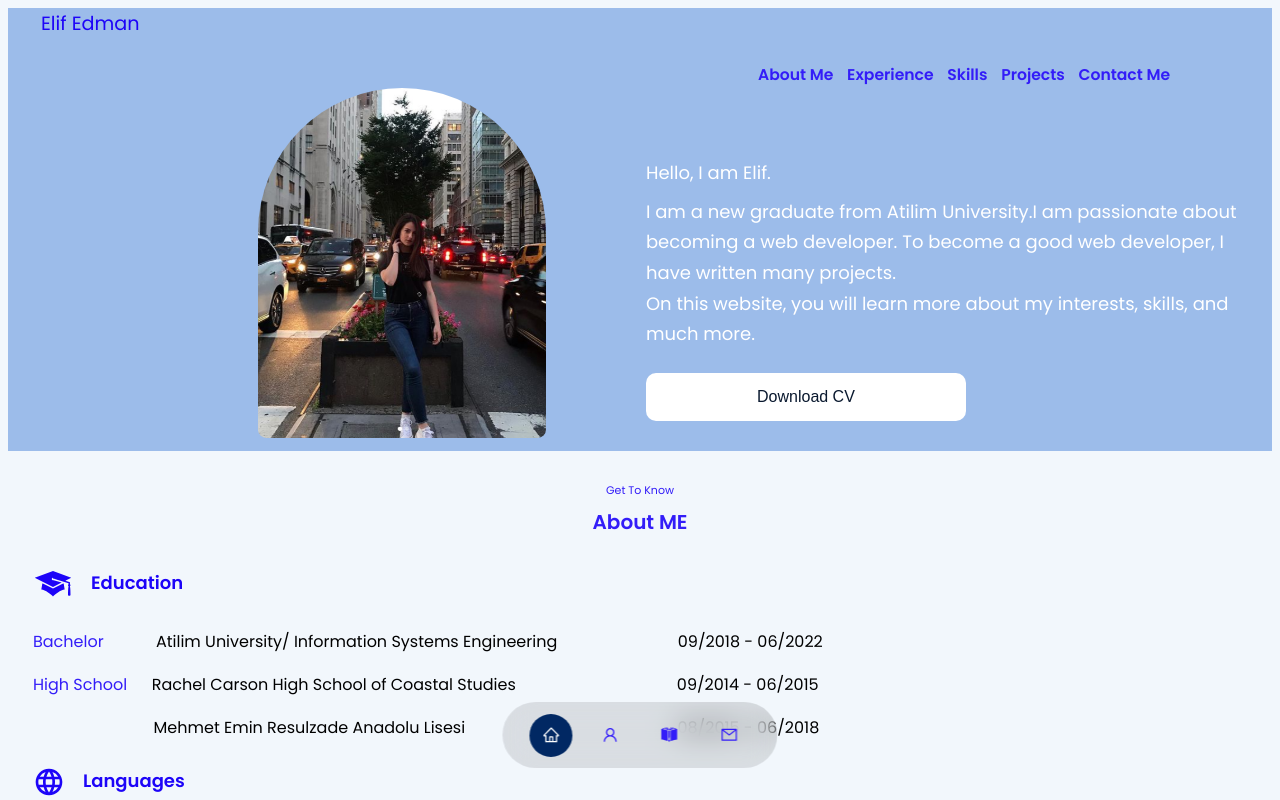
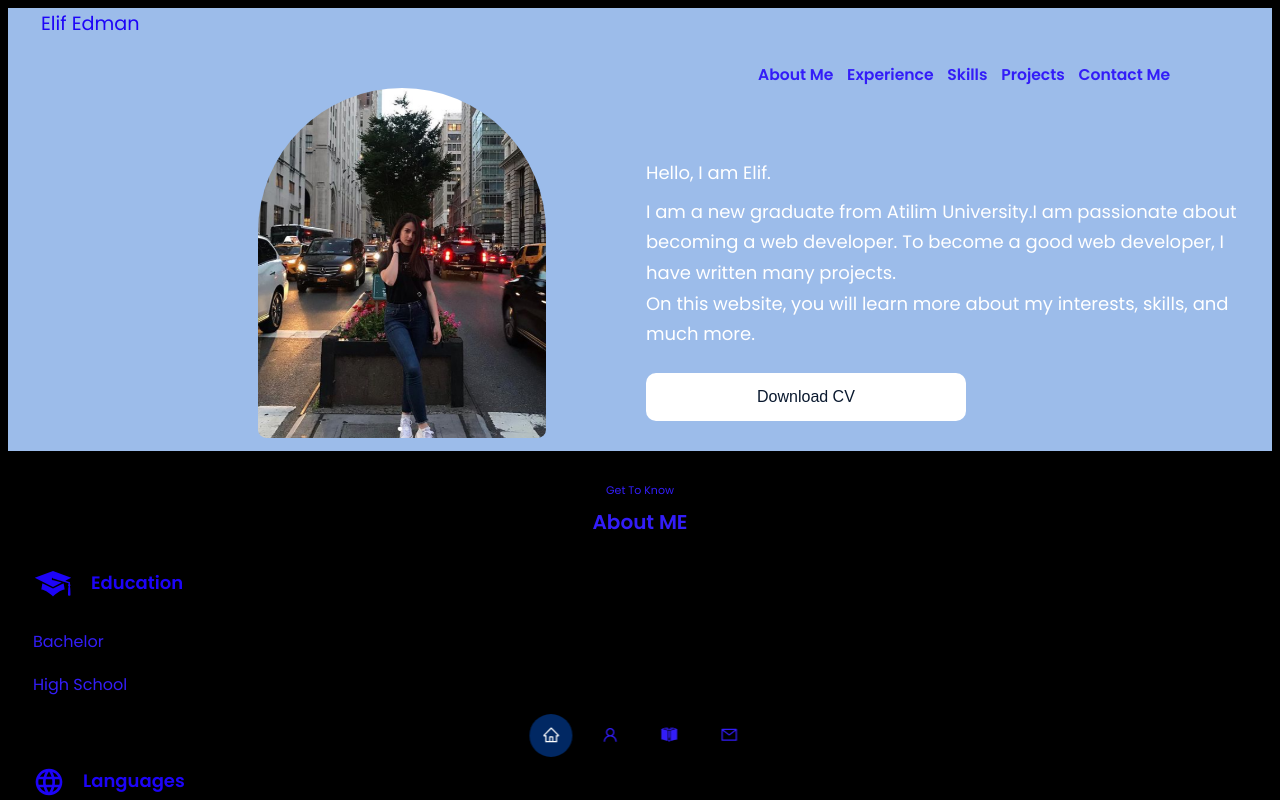
Before and after one commit to Elifzeynepedman/my-portfolio-elif, a React (Create React App) app: page / in a window 1280 px wide. Shown: the top 800 px of the page. Built offline with nearby package versions, Linux system fonts and the light colour scheme.

Commit message:
update deneme

```diff
--- a/src/index.css
+++ b/src/index.css
@@ -3,7 +3,7 @@
  :root{
 
 /*Creates variables*/
---color-bg: #F2F7FC  ;
+--color-bg: #000  ;
 --color-bg-variant: #9cbcea;
 --color-box: #fff;
 --color-box-variant: #0A192F;
```
